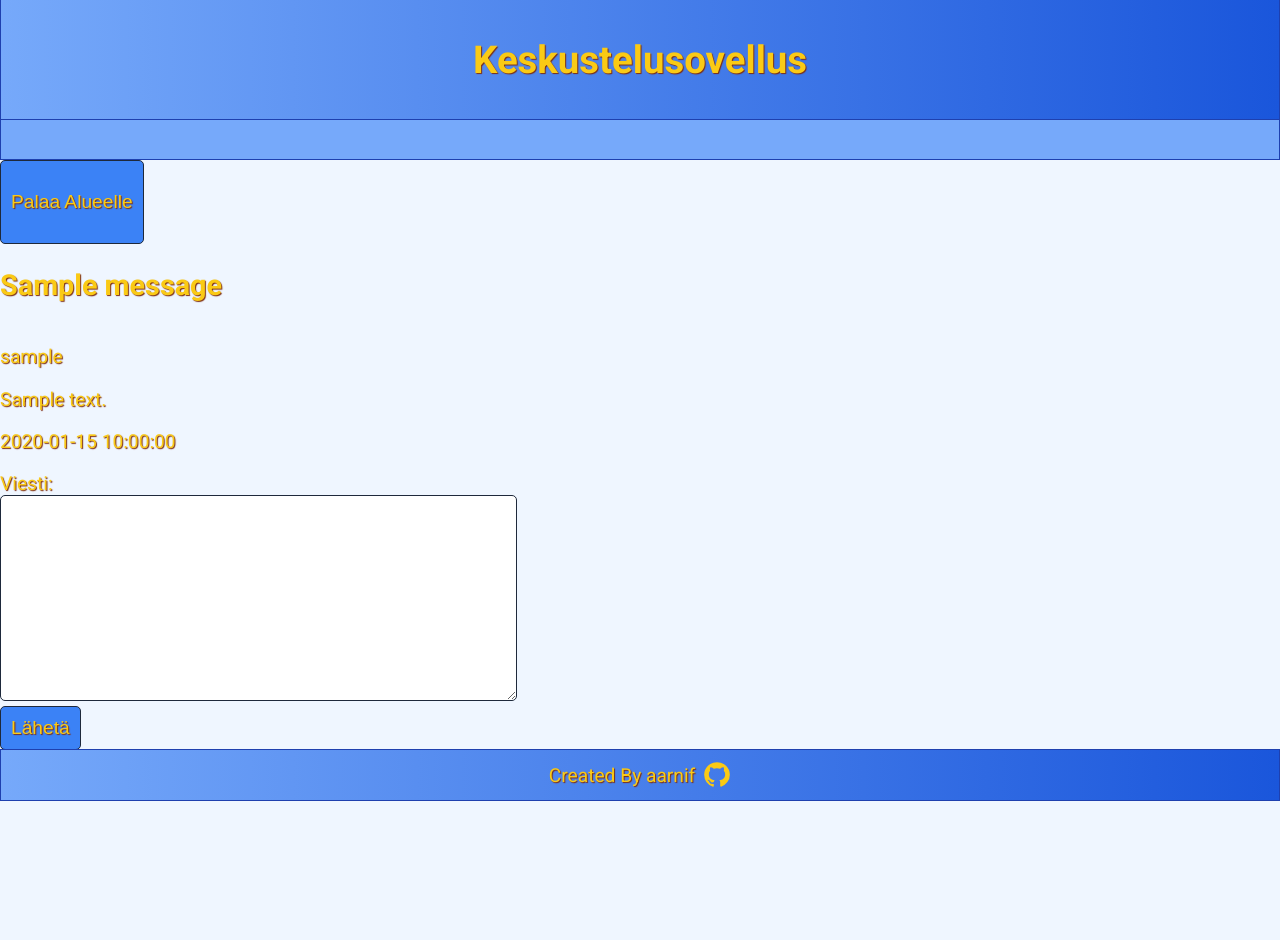
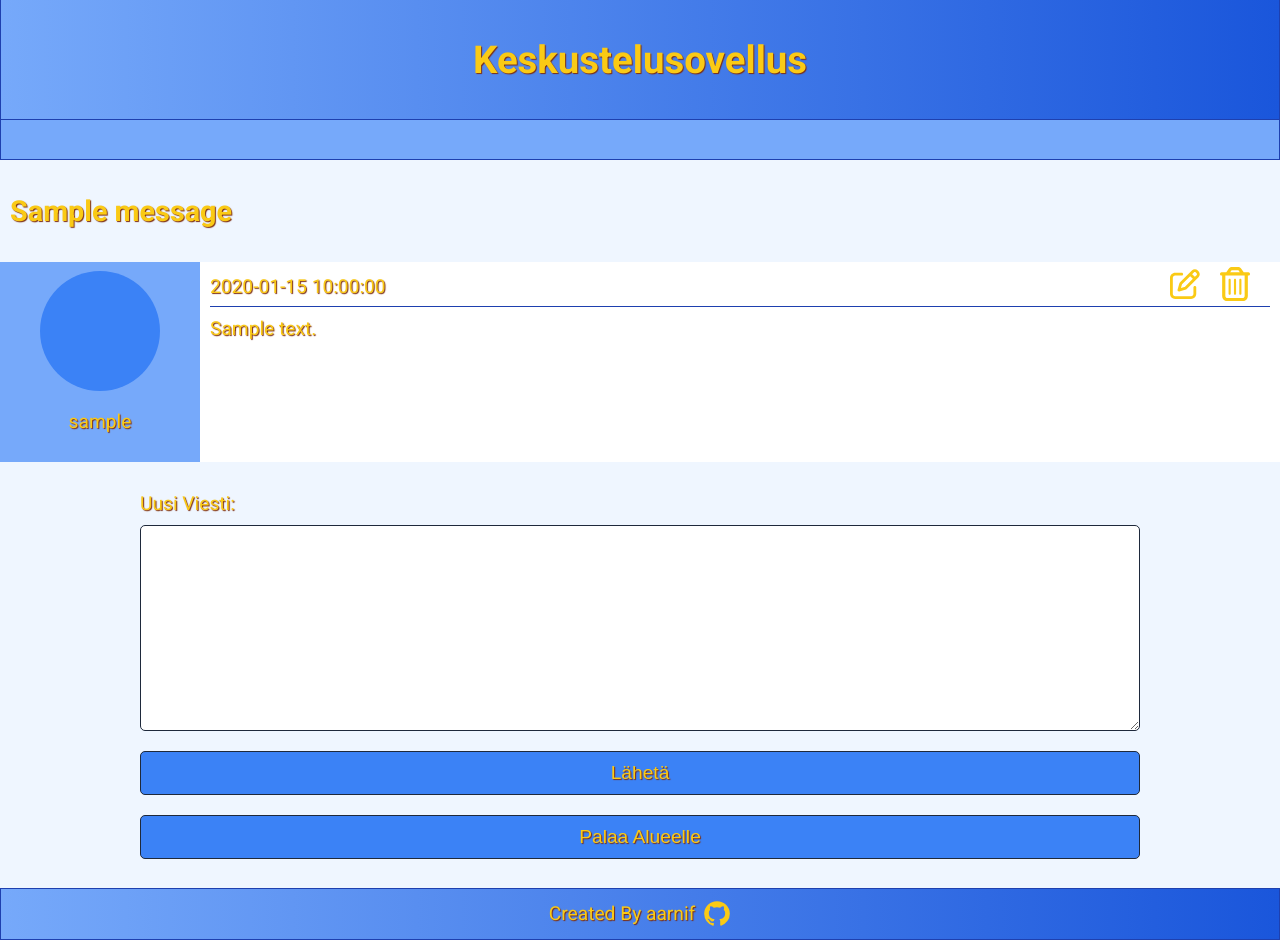
Before and after one commit to aarnif/tsoha-forum, a Flask app: template templates/thread.html in a window 1280 px wide. Before the commit the page ends 801 px from the top, so only its background shows below. Run offline with Flask 3, Linux system fonts and the light colour scheme; the template is opened without the code that fills it: most values are stand-ins (such as "Sample title", 1, 10 or a date in 2020).

Commit message:
Update thread messages styles

```diff
--- a/static/content.css
+++ b/static/content.css
@@ -27,6 +27,22 @@ main {
   flex-direction: column;
   justify-content: center;
   align-items: start;
+}
+
+#message-form-container {
+  flex-grow: 1;
+  width: 100%;
+  padding-top: 20px;
+  padding-bottom: 20px;
+  display: flex;
+  justify-content: center;
+  align-items: center;
+}
+
+#message-form {
+  flex-grow: 1;
+  max-width: 1000px;
+  position: static;
 }
 
 .form-items {
@@ -66,17 +82,25 @@ main {
 }
 
 .subforums-title,
-.subforum-title {
+.subforum-title,
+.thread-title {
   padding: 10px;
 }
 
 .subforum-items-container,
-.thread-items-container {
+.thread-items-container,
+.message-items-container {
   width: 100%;
   display: flex;
   justify-content: start;
   align-items: center;
   border-bottom: 1px solid var(--header-content-border-color);
+}
+
+.message-items-container {
+  border-bottom: none;
+  margin-bottom: 10px;
+  background-color: var(--message-items-container-background-color);
 }
 
 .subforum-items,
@@ -190,3 +214,60 @@ main {
 #button-item > button {
   min-width: 200px;
 }
+
+#profile-image-container {
+  min-width: 200px;
+  max-width: 200px;
+  height: 200px;
+  display: flex;
+  justify-content: center;
+  align-items: center;
+  background-color: var(--profile-image-container-background-color);
+}
+
+.profile-image {
+  width: 120px;
+  height: 120px;
+  border-radius: 50%;
+  background-color: var(--profile-image-background-color);
+}
+
+.message-container {
+  width: 100%;
+  height: 200px;
+  padding-left: 10px;
+  padding-right: 10px;
+  display: flex;
+  flex-direction: column;
+  justify-content: center;
+  align-items: start;
+}
+
+.message-top-items {
+  width: 100%;
+  padding-top: 5px;
+  display: flex;
+  justify-content: start;
+  align-items: center;
+  border-bottom: 1px solid var(--header-content-border-color);
+}
+
+.message-top-items > li {
+  flex-grow: 1;
+  max-width: 50px;
+}
+
+.message-top-items > li:first-child {
+  max-width: 100%;
+}
+
+.message-content {
+  margin-top: 10px;
+  height: 100%;
+}
+
+.message-update-info {
+  width: 100%;
+  display: flex;
+  justify-content: end;
+}
--- a/static/main.css
+++ b/static/main.css
@@ -13,6 +13,9 @@
   --footer-background-color: linear-gradient(to right, #76a9fa, #1a56db);
   --button-background-color: #3b82f6;
   --button-hover-background-color: #1e40af;
+  --message-items-container-background-color: white;
+  --profile-image-container-background-color: #76a9fa;
+  --profile-image-background-color: #3b82f6;
   --background-color-transition: background-color 0.3s ease-in-out;
   --scale-transition: transform 0.3s ease-in-out;
 }
--- a/templates/thread.html
+++ b/templates/thread.html
@@ -1,51 +1,77 @@
 {% extends "layout.html" %} {% block content %}
 
-<button><a href="{{return_url}}">Palaa Alueelle</a></button>
+<h2 class="thread-title">{{ thread[0].title }}</h2>
 
-<h2>{{ thread[0].title }}</h2>
-
-<ul>
 {% for message in thread %}
+<div class="message-items-container">
+  <div id="profile-image-container" class="thread-item">
+    <div class="profile-image"></div>
+    <p>{{ message.username }}</p>
+  </div>
+  <div class="message-container">
+    <ul class="message-top-items">
+      <li>{{ message.created_at }}</li>
       <li>
-    <p>{{ message.username }}</p>
-    <p>{{ message.content }}</p>
-    <p>{{ message.created_at }}</p>
-    {% if message.created_at != message.updated_at %}
-    <p>Päivitetty: {{ message.updated_at }}</p>
-    {% endif %}
-  </li>
-
-  {% if message.username == session.username %}
-  <li>
-    <button>
-      <a href="{{request.url}}/messages/{{message.m_id}}/update"
-        >Muokkaa Viestiä</a
+        <a href="{{request.url}}/messages/{{message.m_id}}/update">
+          <button class="delete-subforum-button">
+            <svg
+              xmlns="http://www.w3.org/2000/svg"
+              viewBox="0 0 512 512"
+              class="update-thread-icon"
             >
-    </button>
+              <!--!Font Awesome Free 6.6.0 by @fontawesome - https://fontawesome.com License - https://fontawesome.com/license/free Copyright 2024 Fonticons, Inc.-->
+              <path
+                d="M441 58.9L453.1 71c9.4 9.4 9.4 24.6 0 33.9L424 134.1 377.9 88 407 58.9c9.4-9.4 24.6-9.4 33.9 0zM209.8 256.2L344 121.9 390.1 168 255.8 302.2c-2.9 2.9-6.5 5-10.4 6.1l-58.5 16.7 16.7-58.5c1.1-3.9 3.2-7.5 6.1-10.4zM373.1 25L175.8 222.2c-8.7 8.7-15 19.4-18.3 31.1l-28.6 100c-2.4 8.4-.1 17.4 6.1 23.6s15.2 8.5 23.6 6.1l100-28.6c11.8-3.4 22.5-9.7 31.1-18.3L487 138.9c28.1-28.1 28.1-73.7 0-101.8L474.9 25C446.8-3.1 401.2-3.1 373.1 25zM88 64C39.4 64 0 103.4 0 152L0 424c0 48.6 39.4 88 88 88l272 0c48.6 0 88-39.4 88-88l0-112c0-13.3-10.7-24-24-24s-24 10.7-24 24l0 112c0 22.1-17.9 40-40 40L88 464c-22.1 0-40-17.9-40-40l0-272c0-22.1 17.9-40 40-40l112 0c13.3 0 24-10.7 24-24s-10.7-24-24-24L88 64z"
+              />
+            </svg></button
+        ></a>
       </li>
 
       <li>
-    <button>
-      <a href="{{request.url}}/messages/{{message.m_id}}/delete"
-        >Poista viesti</a
+        <a href="{{request.url}}/messages/{{message.m_id}}/delete">
+          <button class="delete-thread-button">
+            <svg
+              xmlns="http://www.w3.org/2000/svg"
+              viewBox="0 0 448 512"
+              class="delete-thread-icon"
             >
-    </button>
+              <!--!Font Awesome Free 6.6.0 by @fontawesome - https://fontawesome.com License - https://fontawesome.com/license/free Copyright 2024 Fonticons, Inc.-->
+              <path
+                d="M170.5 51.6L151.5 80l145 0-19-28.4c-1.5-2.2-4-3.6-6.7-3.6l-93.7 0c-2.7 0-5.2 1.3-6.7 3.6zm147-26.6L354.2 80 368 80l48 0 8 0c13.3 0 24 10.7 24 24s-10.7 24-24 24l-8 0 0 304c0 44.2-35.8 80-80 80l-224 0c-44.2 0-80-35.8-80-80l0-304-8 0c-13.3 0-24-10.7-24-24S10.7 80 24 80l8 0 48 0 13.8 0 36.7-55.1C140.9 9.4 158.4 0 177.1 0l93.7 0c18.7 0 36.2 9.4 46.6 24.9zM80 128l0 304c0 17.7 14.3 32 32 32l224 0c17.7 0 32-14.3 32-32l0-304L80 128zm80 64l0 208c0 8.8-7.2 16-16 16s-16-7.2-16-16l0-208c0-8.8 7.2-16 16-16s16 7.2 16 16zm80 0l0 208c0 8.8-7.2 16-16 16s-16-7.2-16-16l0-208c0-8.8 7.2-16 16-16s16 7.2 16 16zm80 0l0 208c0 8.8-7.2 16-16 16s-16-7.2-16-16l0-208c0-8.8 7.2-16 16-16s16 7.2 16 16z"
+              />
+            </svg></button
+        ></a>
       </li>
-  {% endif %} {% endfor %}
     </ul>
+    <div class="message-content">{{ message.content }}</div>
+    {% if message.created_at != message.updated_at %}
+    <div class="message-update-info">
+      Muokattu viimeksi: {{ message.updated_at }}
+    </div>
+    {% endif %}
+  </div>
+</div>
+{% endfor %}
 
-<form action="{{request.url}}" method="POST">
-  <ul>
-    <li>
-      <label>Viesti:</label>
+<div id="message-form-container" class="form-container">
+  <form action="{{request.url}}" method="POST" id="message-form" class="form">
+    <ul class="form-items">
+      <li class="form-item">
+        <label>Uusi Viesti:</label>
       </li>
-    <li>
+      <li class="form-item">
         <textarea name="message-content" rows="8" cols="40"> </textarea>
       </li>
-    <li>
-      <button type="submit">Lähetä</button>
+      <li class="form-item">
+        <button type="submit" class="form-button">Lähetä</button>
+      </li>
+      <li class="form-item">
+        <a href="{{return_url}}"
+          ><button type="button" class="form-button">Palaa Alueelle</button></a
+        >
       </li>
     </ul>
   </form>
+</div>
 
 {% endblock %}
```
Lines whose indentation alone changed are shown as unchanged.
